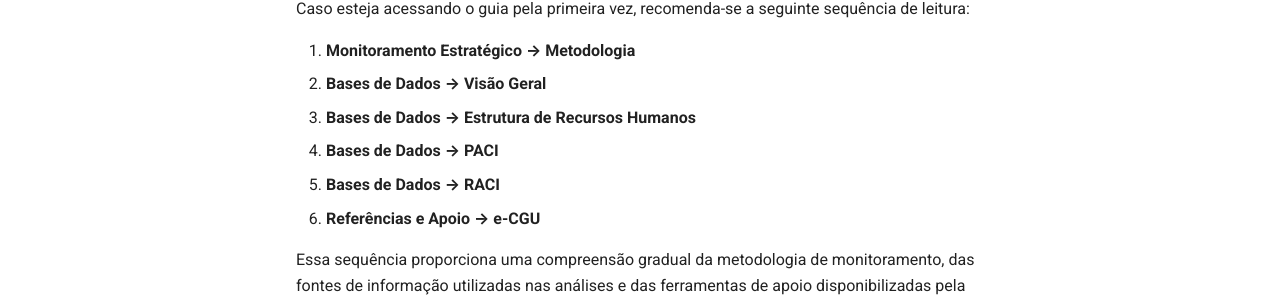
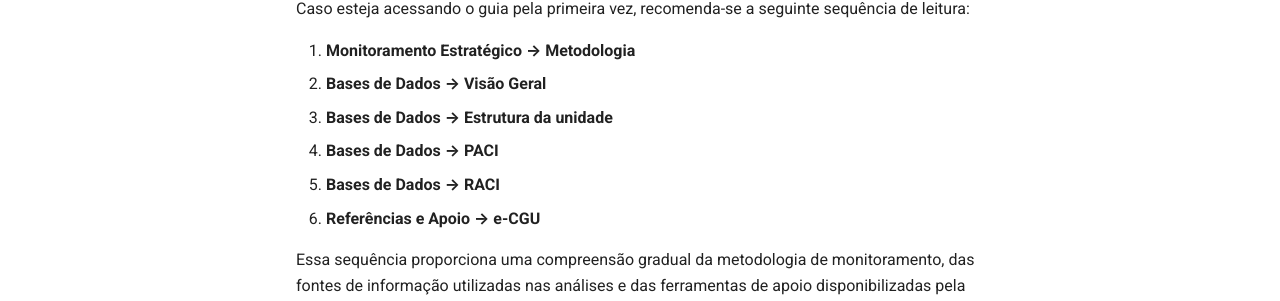
Before and after one commit to CGEMG-AHCS/guia-monitoramento-estrategico, an MkDocs documentation site: the page built from docs/index.md, in a window 1280 px wide and 900 px high, scrolled down 1585 px. Shown: the part 339-640 px from the top of the window. Built offline with MkDocs 1.6.1 and Material for MkDocs 9.7.7, drawn with Linux system fonts in a browser that asks for light colours.

Commit message:
Update index.md

```diff
--- a/docs/index.md
+++ b/docs/index.md
@@ -45,7 +45,7 @@ Caso esteja acessando o guia pela primeira vez, recomenda-se a seguinte sequênc
 
 1. **Monitoramento Estratégico → Metodologia**
 2. **Bases de Dados → Visão Geral**
-3. **Bases de Dados → Estrutura de Recursos Humanos**
+3. **Bases de Dados → Estrutura da unidade**
 4. **Bases de Dados → PACI**
 5. **Bases de Dados → RACI**
 6. **Referências e Apoio → e-CGU**
```
